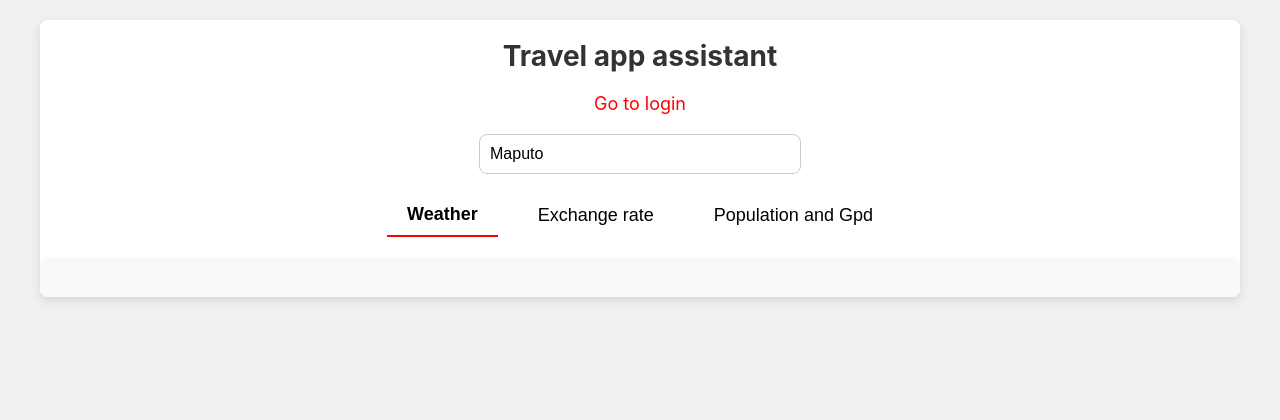
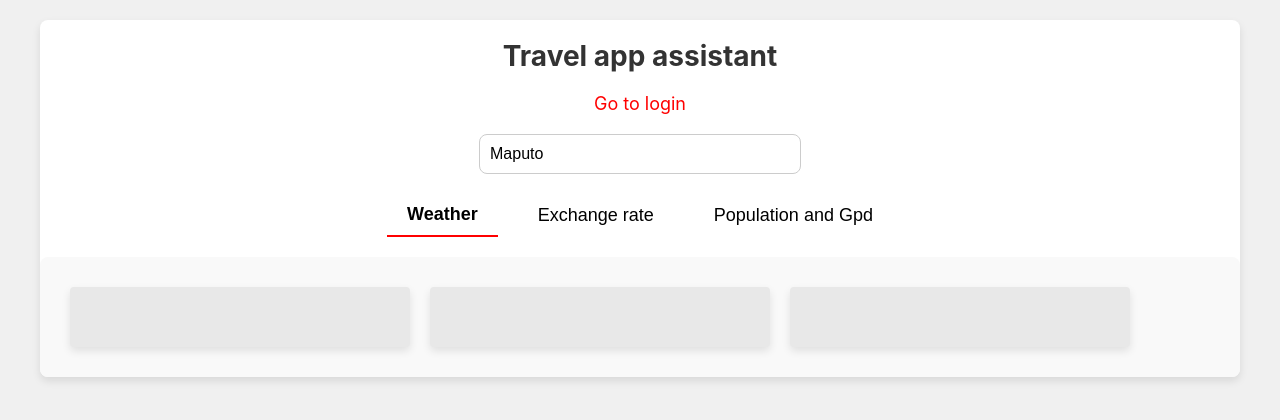
Before and after one commit to Shiru-kun/TravelApp, a React (Create React App) app in the folder travelapp-frontend/: page / in a window 1280 px wide. Shown: the top 420 px of the page. Built offline with nearby package versions, Linux system fonts and the light colour scheme; no server answers.

Commit message:
add: loading effect weatther

```diff
--- a/travelapp-frontend/src/components/WeatherTab.tsx
+++ b/travelapp-frontend/src/components/WeatherTab.tsx
@@ -3,7 +3,6 @@ import styles from '../styles/pages/home/home.module.scss';
 import WeatherCard from './WeatherCard';
 import { MapContainer, Marker, Popup, TileLayer} from 'react-leaflet'
 import { useWeatherQuery } from '../services/weather-service';
-import { QueryStatus } from 'react-query';
 
 const WeatherTab = ({searchTerm,setCountryCode}:{searchTerm:string, setCountryCode: React.Dispatch<React.SetStateAction<string>>}) => {
   const sendRequest:boolean = searchTerm?true:false;
@@ -28,8 +27,15 @@ const WeatherTab = ({searchTerm,setCountryCode}:{searchTerm:string, setCountryCo
       </MapContainer>
        </div>
       </>:<>
-          <div className={'loader'}></div>
+      <div className={styles.cardsContainer}>
+        <div className={`${styles.card} ${styles.blurText}`}></div>
+        <div className={`${styles.card} ${styles.blurText}`}></div>
+        <div className={`${styles.card} ${styles.blurText}`}></div>
+
+      </div>
+
       </>}
+
     </div>
   );
 };
```
Also changed, not shown: travelapp-frontend/src/styles/pages/home/home.module.scss (line endings or trailing spaces).
